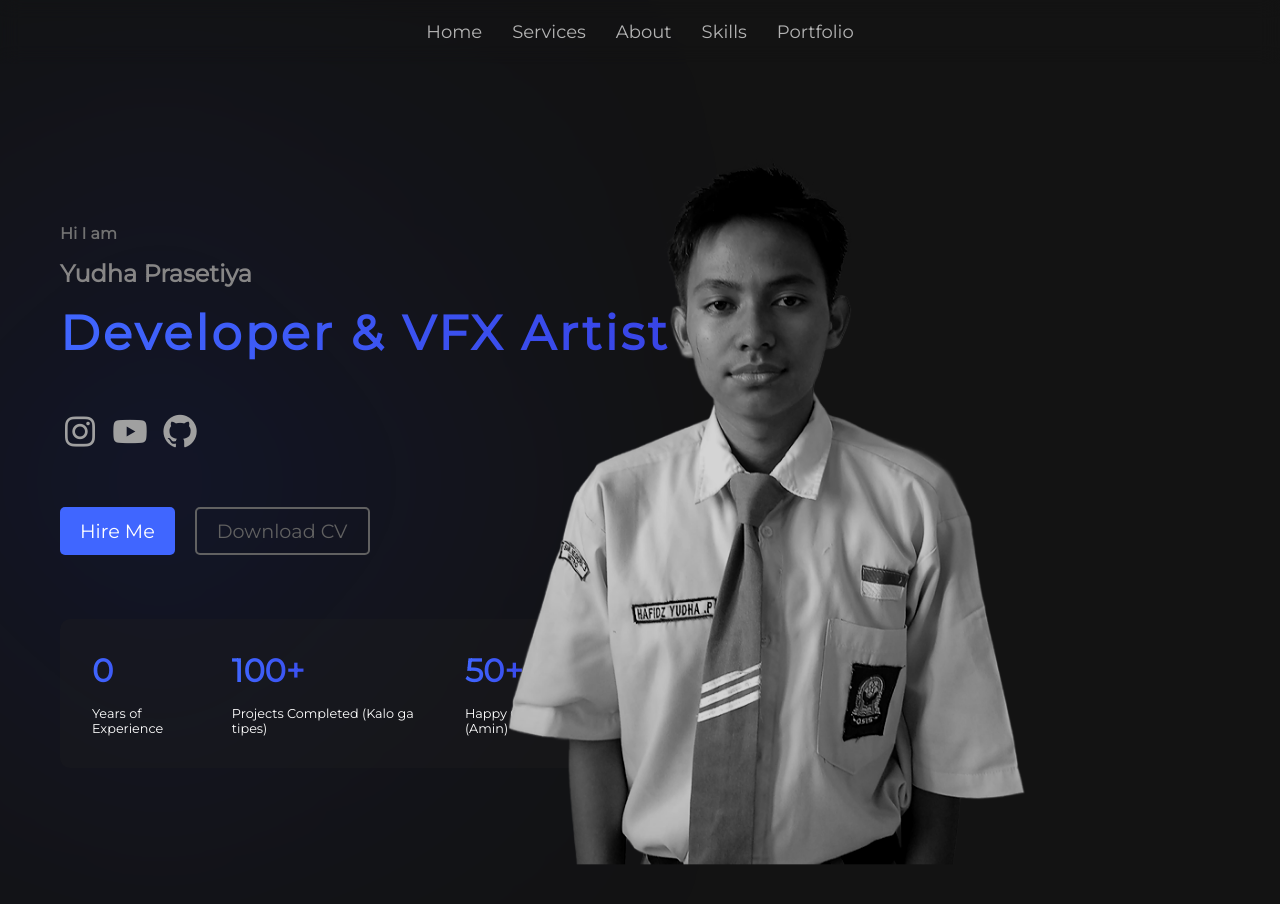
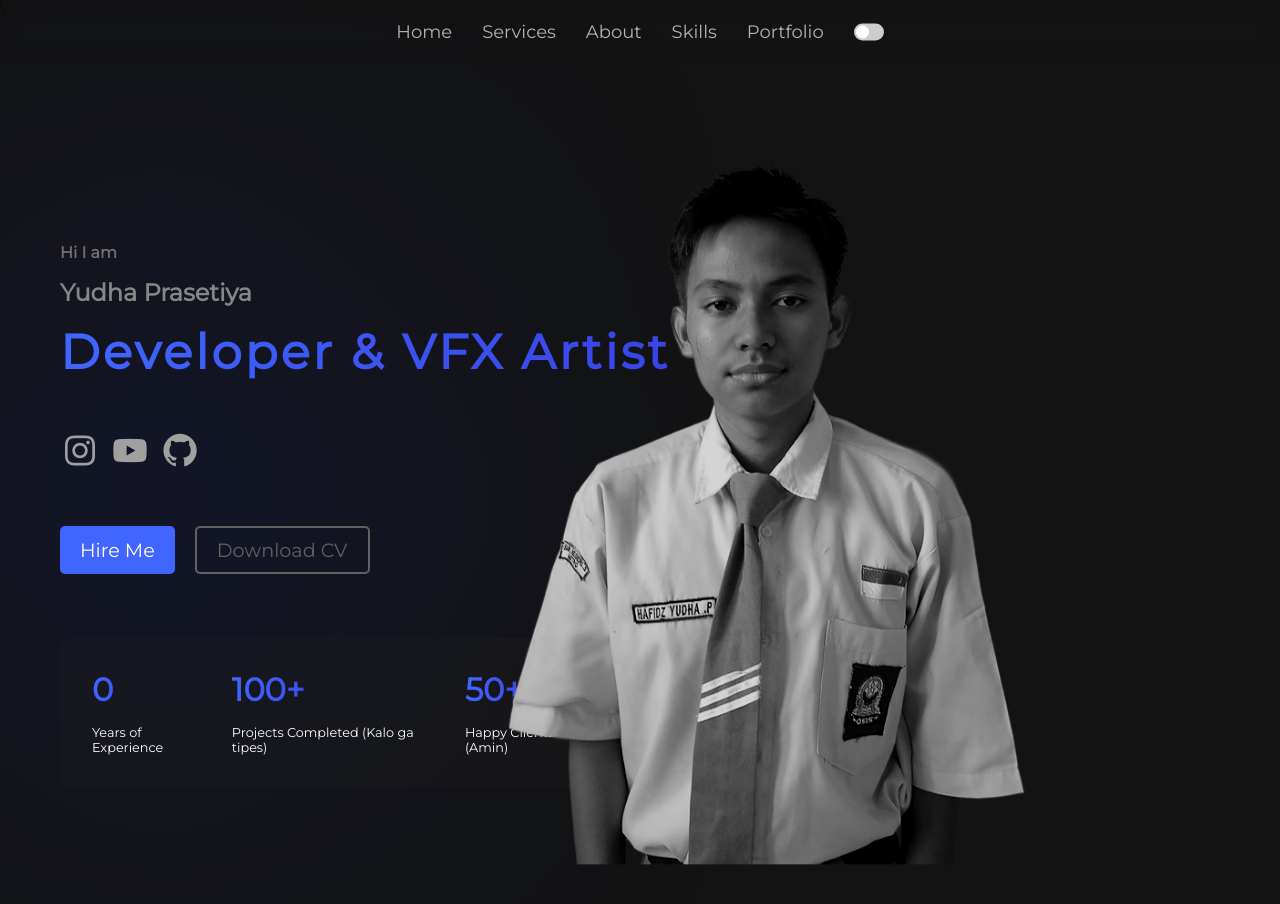
Before and after one commit to ccodesmithh/ccodesmithh.github.io, a plain HTML site: page index.html in a window 1280 px wide. Shown: the top 904 px of the page. Drawn offline with nearby package versions, Linux system fonts and the light colour scheme.

Commit message:
Basics AnimeJS

```diff
--- a/assets/css/style.css
+++ b/assets/css/style.css
@@ -11,6 +11,9 @@ body {
 
     background-color: #131313;
     font-family: 'Montserrat', sans-serif;
+}
+span {
+    display: inline-block;
 }
 /* navbar */
 nav {
@@ -69,6 +72,71 @@ nav ul li a:hover::after {
 }
 nav button:hover {
     background-color: #1e4ae9;
+}
+
+/* The switch - the box around the slider */
+/* Source: https://www.w3schools.com/howto/howto_css_switch.asp */
+.switch {
+  position: relative;
+  display: inline-block;
+  width: 60px;
+  height: 34px;
+}
+
+/* Hide default HTML checkbox */
+.switch input {
+  opacity: 0;
+  width: 0;
+  height: 0;
+}
+
+/* The slider */
+.slider {
+    scale: 0.5;
+  position: absolute;
+  cursor: pointer;
+  top: 0;
+  left: 0;
+  right: 0;
+  bottom: 0;
+  background-color: #ccc;
+  -webkit-transition: .4s;
+  transition: .4s;
+}
+
+.slider:before {
+  position: absolute;
+  content: "";
+  height: 26px;
+  width: 26px;
+  left: 4px;
+  bottom: 4px;
+  background-color: white;
+  -webkit-transition: .4s;
+  transition: .4s;
+}
+
+input:checked + .slider {
+  background-color: #2196F3;
+}
+
+input:focus + .slider {
+  box-shadow: 0 0 1px #2196F3;
+}
+
+input:checked + .slider:before {
+  -webkit-transform: translateX(26px);
+  -ms-transform: translateX(26px);
+  transform: translateX(26px);
+}
+
+/* Rounded sliders */
+.slider.round {
+  border-radius: 34px;
+}
+
+.slider.round:before {
+  border-radius: 50%;
 }
 
 /* Hero */
--- a/assets/js/script.js
+++ b/assets/js/script.js
@@ -0,0 +1,25 @@
+anime({
+  targets: '.animated-text',
+  translateX: [40, 0],
+  opacity: [0, 1],
+  easing: 'easeOutQuad',
+  duration: 800
+});
+
+anime({
+  targets: '.animated-text-name',
+  translateX: [40, 0],
+  opacity: [0, 1],
+  easing: 'easeOutQuad',
+  duration: 800,
+  delay: 300 // muncul setelah .animated-text
+});
+
+anime({
+  targets: '.animated-text-role',
+  translateX: [40, 0],
+  opacity: [0, 1],
+  easing: 'easeOutQuad',
+  duration: 800,
+  delay: 600 // muncul terakhir
+});
--- a/index.html
+++ b/index.html
@@ -8,10 +8,9 @@
     <link rel="stylesheet" href="https://unpkg.com/boxicons@2.1.4/css/boxicons.min.css">
     <link href='https://cdn.boxicons.com/fonts/basic/boxicons.min.css' rel='stylesheet'>
     <link href='https://cdn.boxicons.com/fonts/brands/boxicons-brands.min.css' rel='stylesheet'>
+\    <!-- style -->
+    <div id="theme"><link rel="stylesheet" href="./assets/css/style.css"></div>
 
-    <!-- style -->
-    <link rel="stylesheet" href="/assets/css/style.css">
-    <!-- Google Fonts -->
 </head>
 <body>
     <nav>
@@ -25,15 +24,19 @@
                 <li><a href="#skill">Skills</a></li>
                 <li><a href="#portfolio">Portfolio</a></li>
             </ul>
+            <label class="switch">
+                <input type="checkbox">
+                <span class="slider round"></span>
+            </label>
 
         </div>
     </nav>
     <div class="hero">
         <div class="container">
             <div class="name">
-                <h4>Hi I am</h4>
-                <h2>Yudha Prasetiya</h2>
-                <h1>Developer & VFX Artist</h1>
+                <h4 class="animated-text" data-splitting>Hi I am</h4>
+                <h2 class="animated-text-name" data-splitting>Yudha Prasetiya</h2>
+                <h1 class="animated-text-role" data-splitting>Developer & VFX Artist</h1>
             </div>
             <div class="circle"></div>
             <div class="content-social">
@@ -216,5 +219,8 @@
             </div>
         </div>
     </footer>
+    <!-- Anime.js -->
+    <script src="https://cdnjs.cloudflare.com/ajax/libs/animejs/3.2.1/anime.min.js"></script>
+    <script src="./assets/js/script.js"></script>
 </body>
 </html>
--- a/package.json
+++ /dev/null
@@ -1,5 +0,0 @@
-{
-  "dependencies": {
-    "animejs": "^4.1.2"
-  }
-}
```
Also changed, not shown: 2 other files.
